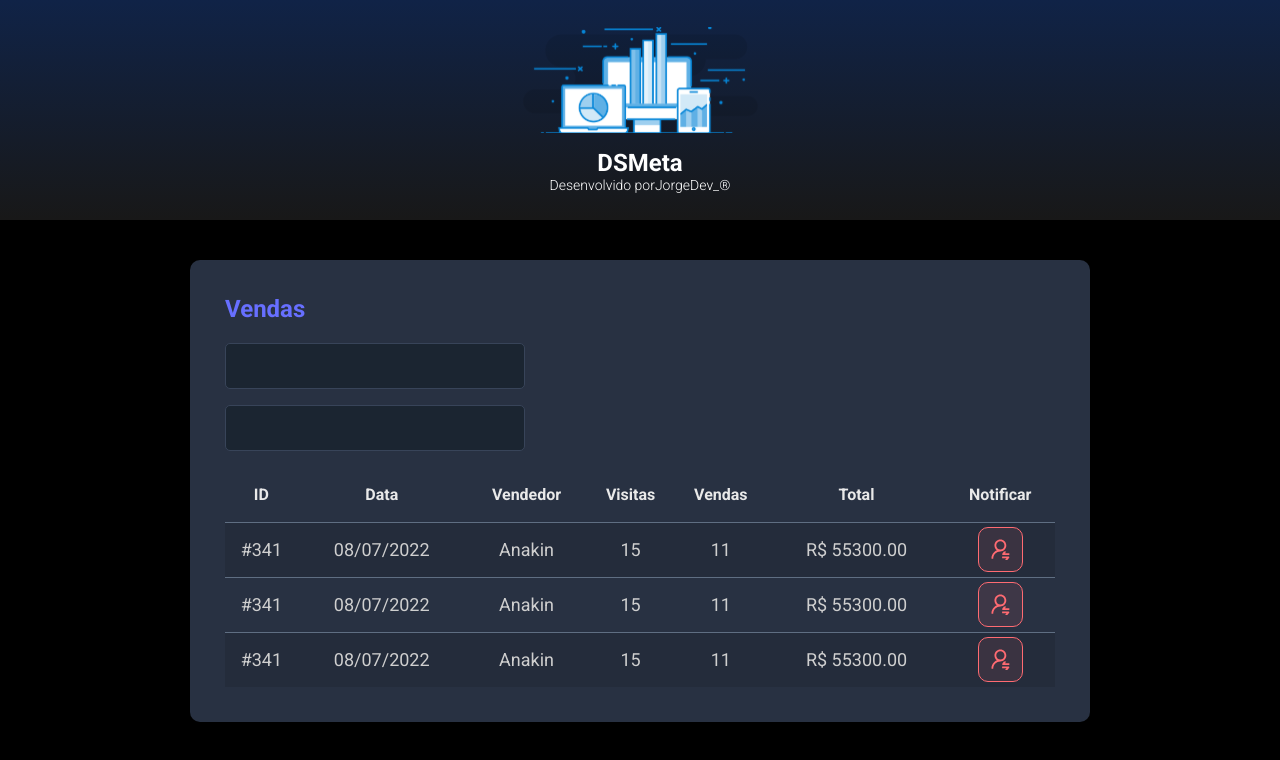
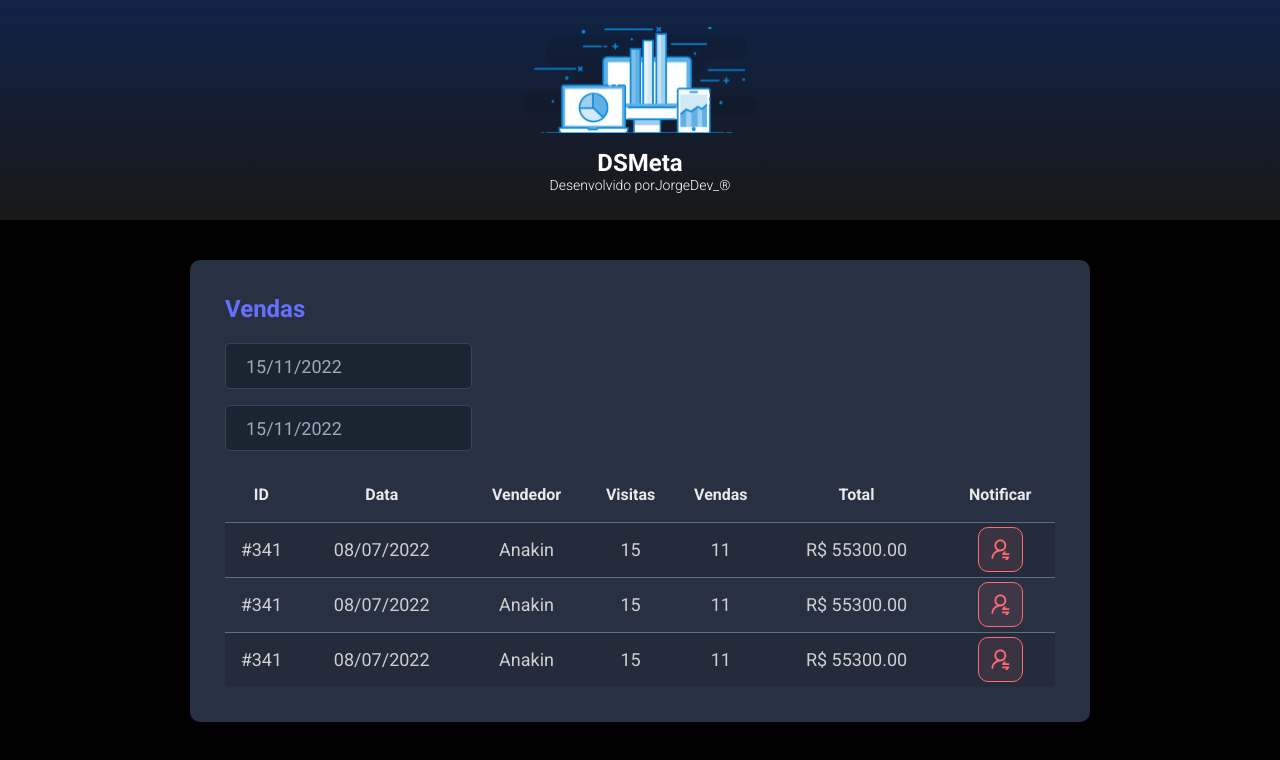
Before and after one commit to JorginhoO/dsmeta-spring-react, a React (Vite) app in the folder frontend/: page / in a window 1280 px wide. Shown: the top 760 px of the page. Built offline with nearby package versions, Linux system fonts and the light colour scheme.

Commit message:
DatePicker

```diff
--- a/frontend/package.json
+++ b/frontend/package.json
@@ -9,7 +9,9 @@
     "preview": "vite preview"
   },
   "dependencies": {
+    "@types/react-datepicker": "4.4.2",
     "react": "^18.2.0",
+    "react-datepicker": "4.8.0",
     "react-dom": "^18.2.0"
   },
   "devDependencies": {
--- a/frontend/src/componets/SalesCard/index.tsx
+++ b/frontend/src/componets/SalesCard/index.tsx
@@ -1,3 +1,6 @@
+import DatePicker from "react-datepicker";
+import "react-datepicker/dist/react-datepicker.css";
+
 import NotificationButton from '../NotificationButton'
 import './style.css'
 
@@ -6,10 +9,20 @@
         <div className="dsmeta-card">
             <h2 className="dsmeta-sales-title">Vendas</h2>
             <div className="dsmeta-box-container">
-                <input className="dsmeta-box" type="text" />
+                <DatePicker
+                    selected={new Date()}
+                    onChange={(date: Date) => { }}
+                    className="dsmeta-box"
+                    dateFormat="dd/MM/yyyy"
+                />
             </div>
             <div className="dsmeta-box-container">
-                <input className="dsmeta-box" type="text" />
+                <DatePicker
+                    selected={new Date()}
+                    onChange={(date: Date) => { }}
+                    className="dsmeta-box"
+                    dateFormat="dd/MM/yyyy"
+                />
             </div>
 
 
```
Also changed, not shown: 1 other file (tests, documents, lock files or other folders).
